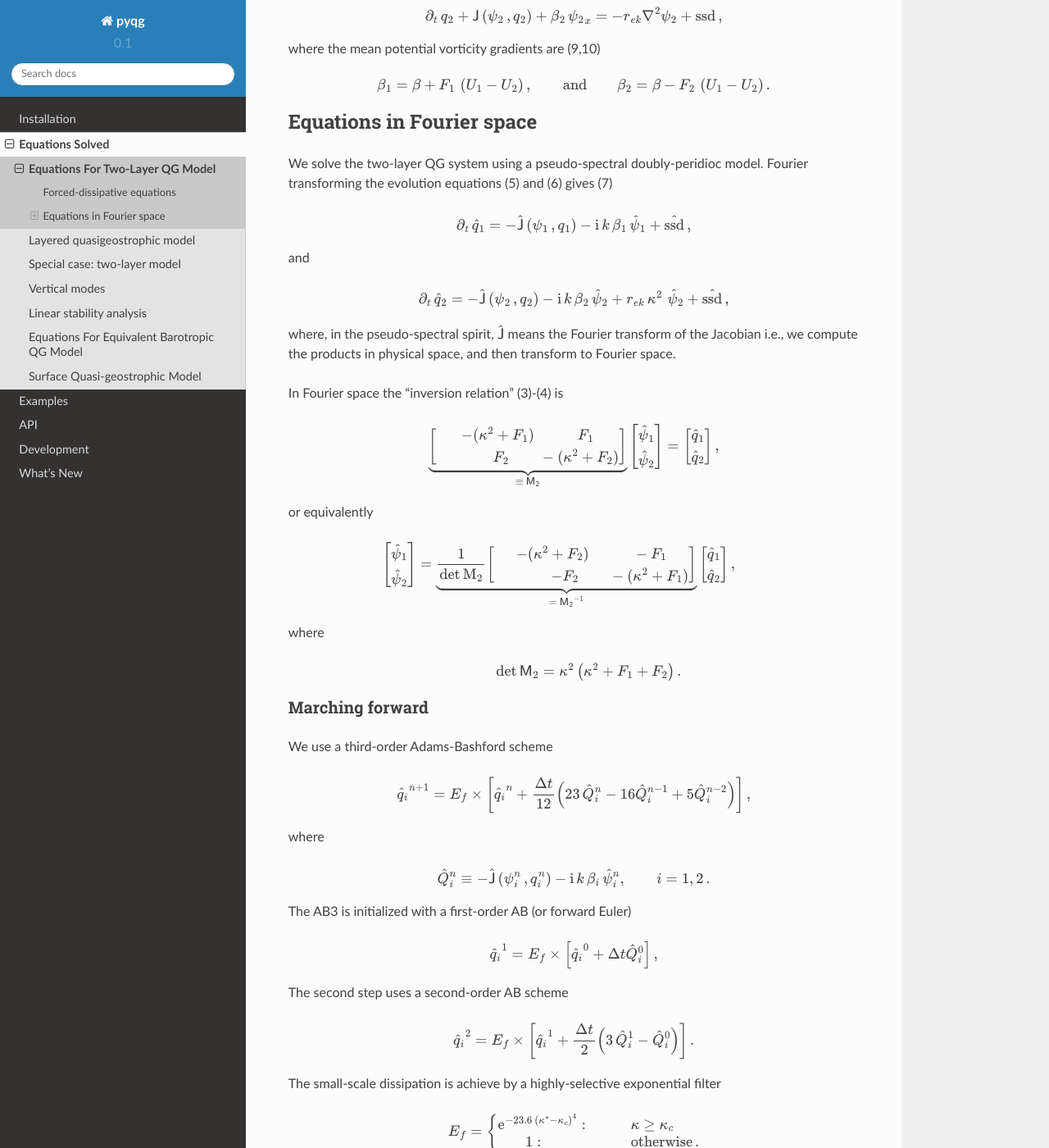
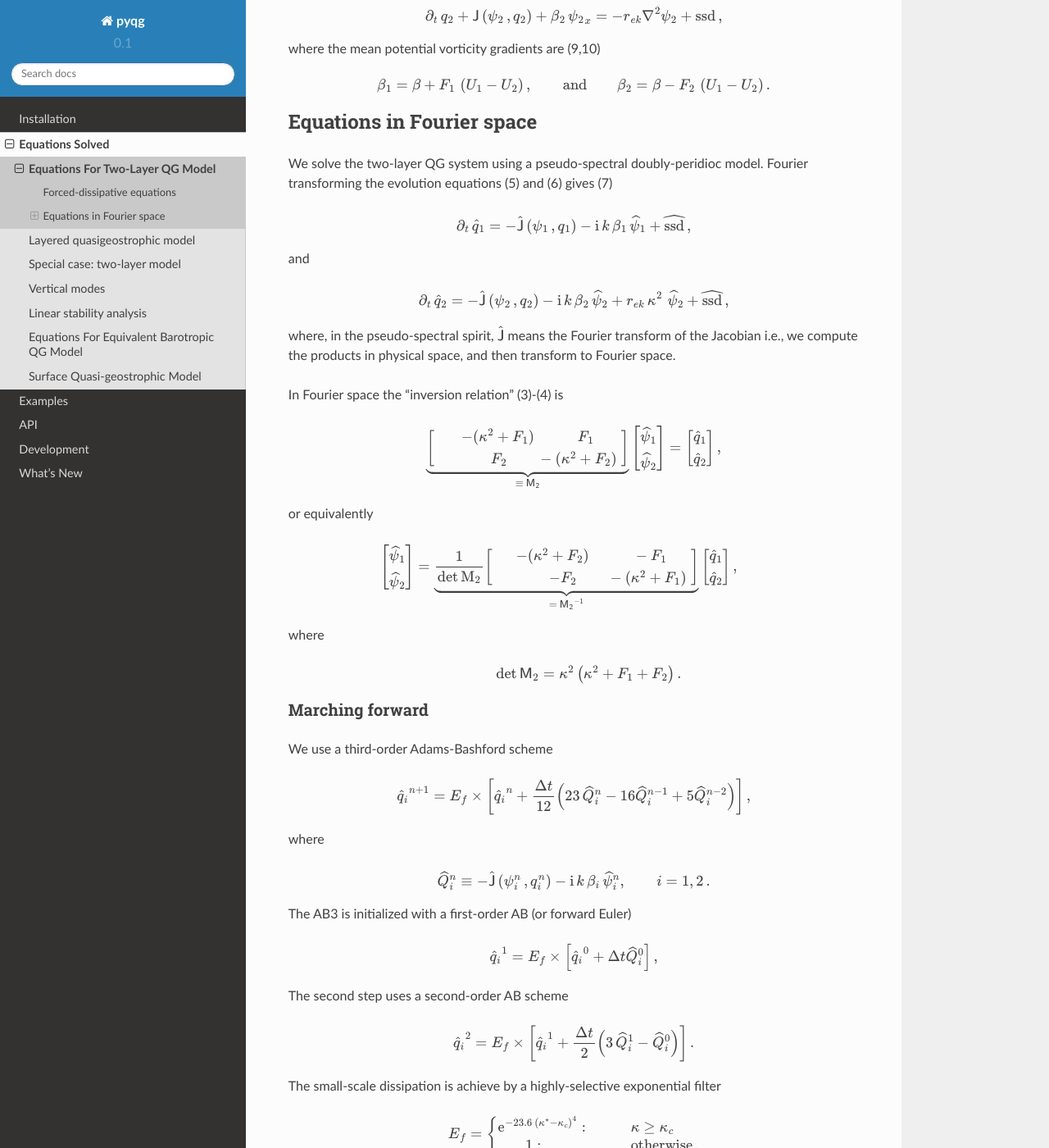
Before and after one commit to pyqg/pyqg, a Sphinx documentation site: the page built from docs/equations/notation_twolayer_model.rst, in a window 1280 px wide and 1400 px high, scrolled down 1076 px. Shown: the whole window at 82% size. Built offline with Sphinx 7.4.7 and the Read the Docs theme 2.0.0, drawn with Linux system fonts in a browser that asks for light colours; some of the changed text lies outside the part shown.

Commit message:
Some more doc/comments fixes (#203)
* fix typo in spectral ekman drag + some more polishin in layered equations

* some polishing + typos in 2layer equations

* some polishing in sqg and equivalent barotropic equations

* fixes affiliations and website urls

* fixes typo

* fix units in comments

* adds .DS_Store to gitignore

* typo spectal -> spectral

* typo in website url

```diff
--- a/docs/equations/notation_equivalent_barotropic.rst
+++ b/docs/equations/notation_equivalent_barotropic.rst
@@ -24,6 +24,6 @@ The inversion relationship in Fourier space is
 .. math::
 
 
-   \hat{q} = -\left(\kappa^2 + \kappa_d^2\right) \hat{\psi}\,.
+   \widehat{q} = -\left(\kappa^2 + \kappa_d^2\right) \widehat{\psi}\,.
 
 The system is marched forward in time similarly to the two-layer model.
--- a/docs/equations/notation_sqg_model.rst
+++ b/docs/equations/notation_sqg_model.rst
@@ -38,7 +38,7 @@ and
 .. math::
 
 
-   \psi = 0,  \qquad \text{at} \qquad z \rightarrow -\infty\,,
+   \psi = 0,  \qquad \text{at} \qquad z \rightarrow -\infty\,.
 
 The solutions to the elliptic problem above, in horizontal Fourier
 space, gives the inversion relationship between surface buoyancy and
@@ -47,7 +47,7 @@ surface streamfunction
 .. math::
 
 
-   \hat \psi = \frac{f_0}{N} \frac{1}{\kappa}\hat b\,,  \qquad \text{at} \qquad z = 0\,,
+   \widehat{\psi} = \frac{f_0}{N} \frac{1}{\kappa} \widehat{b}\,,  \qquad \text{at} \qquad z = 0\,.
 
 The SQG evolution equation is marched forward similarly to the two-layer
 model.
--- a/docs/equations/notation_twolayer_model.rst
+++ b/docs/equations/notation_twolayer_model.rst
@@ -88,16 +88,16 @@ model. Fourier transforming the evolution equations (5) and (6) gives
 .. math::
 
 
-   \partial_t\,{\hat{q}_1} = - \hat{\mathsf{J}}\left(\psi_1\,, q_1\right) - \text{i}\,k\, \beta_1\, {\hat{\psi}_1} + \hat{\text{ssd}} \,,
+   \partial_t\,{\widehat{q}_1} = - \widehat{\mathsf{J}}\left(\psi_1\,, q_1\right) - \text{i}\,k\, \beta_1\, {\widehat{\psi}_1} + \widehat{\text{ssd}} \,,
 
 and
 
 .. math::
 
 
-   \partial_t\,{\hat{q}_2} = - \hat{\mathsf{J}}\left(\psi_2\,, q_2\right)-  \text{i}\,k\, \beta_2\, {\hat{\psi}_2}  + r_{ek}\,\kappa^2\,\, \hat{\psi}_2 + \hat{\text{ssd}}\,,
+   \partial_t\,{\widehat{q}_2} = - \widehat{\mathsf{J}}\left(\psi_2\,, q_2\right)-  \text{i}\,k\, \beta_2\, {\widehat{\psi}_2}  + r_{ek}\,\kappa^2\,\, \widehat{\psi}_2 + \widehat{\text{ssd}}\,,
 
-where, in the pseudo-spectral spirit, :math:`\hat{\mathsf{J}}` means the
+where, in the pseudo-spectral spirit, :math:`\widehat{\mathsf{J}}` means the
 Fourier transform of the Jacobian i.e., we compute the products in
 physical space, and then transform to Fourier space.
 
@@ -108,15 +108,15 @@ In Fourier space the "inversion relation" (3)-(4) is
 
    \underbrace{\begin{bmatrix}
    -(\kappa^2 + F_1) \qquad \:\:\:\:F_1\\
-   \:\:\:\:\:\:\:\:\:\:\:\:\:\:\:\:\:F_2 \qquad - (\kappa^2 + F_2)
+   \:\:\:\:\:\:\:\:\:\:\:\:\:\:\:\:\:F_2 \qquad - (\kappa^2 + F_2)\;
    \end{bmatrix}}_{\equiv \,\mathsf{M_2}}
    \begin{bmatrix}
-   \hat{\psi}_1\\
-   \hat{\psi}_2\\
+   \widehat{\psi}_1\\
+   \widehat{\psi}_2\\
    \end{bmatrix}
    =\begin{bmatrix}
-   \hat{q}_1\\
-   \hat{q}_2\\
+   \widehat{q}_1\\
+   \widehat{q}_2\\
    \end{bmatrix}
    \,,
 
@@ -126,17 +126,17 @@ or equivalently
 
 
    \begin{bmatrix}
-   \hat{\psi}_1\\
-   \hat{\psi}_2\\
+   \widehat{\psi}_1\\
+   \widehat{\psi}_2\\
    \end{bmatrix}
    =\underbrace{\frac{1}{\text{det}\,\mathrm{M_2}}
    \begin{bmatrix}
    -(\kappa^2 + F_2) \qquad \:\:\:\:-F_1\\
-   \:\:\:\:\:\:\:\:\:\:\:\:\:\:\:\:\:-F_2 \qquad - (\kappa^2 + F_1)
+   \:\:\:\:\:\:\:\:\:\:\:\:\:\:\:\:\:-F_2 \qquad - (\kappa^2 + F_1)\;
    \end{bmatrix}}_{=\,\mathsf{M_2}^{-1}}
    \begin{bmatrix}
-   \hat{q}_1\\
-   \hat{q}_2\\
+   \widehat{q}_1\\
+   \widehat{q}_2\\
    \end{bmatrix}
    \,,\qquad
 
@@ -155,28 +155,28 @@ We use a third-order Adams-Bashford scheme
 .. math::
 
 
-   {\hat{q}_i}^{n+1} = E_f\times\left[{\hat{q}_i}^{n} + \frac{\Delta t}{12}\left(23\, \hat{Q}_i^{n} -  16\hat{Q}_i^{n-1} + 5 \hat{Q}_i^{n-2}\right)\right]\,,
+   {\widehat{q}_i}^{n+1} = E_f\times\left[{\widehat{q}_i}^{n} + \frac{\Delta t}{12}\left(23\, \widehat{Q}_i^{n} -  16\widehat{Q}_i^{n-1} + 5 \widehat{Q}_i^{n-2}\right)\right]\,,
 
 where
 
 .. math::
 
 
-   \hat{Q}_i^n \equiv - \hat{\mathsf{J}}\left(\psi_i^n\,, q_i^n\right) - \text{i}\,k\, \beta_i\, {\hat{\psi}_i^n}, \qquad i = 1,2\,.
+   \widehat{Q}_i^n \equiv - \widehat{\mathsf{J}}\left(\psi_i^n\,, q_i^n\right) - \text{i}\,k\, \beta_i\, {\widehat{\psi}_i^n}, \qquad i = 1,2\,.
 
 The AB3 is initialized with a first-order AB (or forward Euler)
 
 .. math::
 
 
-   {\hat{q}_i}^{1} = E_f\times\left[{\hat{q}_i}^{0} + \Delta t \hat{Q}_i^{0}\right]\,,
+   {\widehat{q}_i}^{1} = E_f\times\left[{\widehat{q}_i}^{0} + \Delta t \widehat{Q}_i^{0}\right]\,,
 
 The second step uses a second-order AB scheme
 
 .. math::
 
 
-   {\hat{q}_i}^{2} = E_f\times\left[{\hat{q}_i}^{1} + \frac{\Delta t}{2}\left(3\, \hat{Q}_i^{1} -  \hat{Q}_i^0\right)\right]\,.
+   {\widehat{q}_i}^{2} = E_f\times\left[{\widehat{q}_i}^{1} + \frac{\Delta t}{2}\left(3\, \widehat{Q}_i^{1} -  \widehat{Q}_i^0\right)\right]\,.
 
 The small-scale dissipation is achieve by a highly-selective exponential
 filter
@@ -206,7 +206,7 @@ whithin machine double precision:
 
    \frac{\log 10^{-15}}{(0.35\, \pi)^4} \approx -23.5\,.
 
-For experiments with :math:`|\hat{q_i}|<<\mathcal{O}(1)` one can use a
+For experiments with :math:`|\widehat{q_i}|\ll\mathcal{O}(1)` one can use a
 smaller constant.
 
 Diagnostics
--- a/docs/index.rst
+++ b/docs/index.rst
@@ -11,7 +11,7 @@ pyqg: Python Quasigeostrophic Model
 
 pyqg is a python solver for quasigeostrophic systems. Quasigeostophic
 equations are an approximation to the full fluid equations of motion in
-the limit of strong rotation and stratitifcation and are most applicable
+the limit of strong rotation and stratification and are most applicable
 to geophysical fluid dynamics problems.
 
 Students and researchers in ocean and atmospheric dynamics are the intended
```
Also changed, not shown: other parts of docs/equations/notation_sqg_model.rst (+1 -1 lines), other parts of docs/equations/notation_twolayer_model.rst (+2 -2 lines), docs/development.rst (+5 -5 lines), docs/equations/notation_layered.rst (+10 -10 lines), 7 other files.
